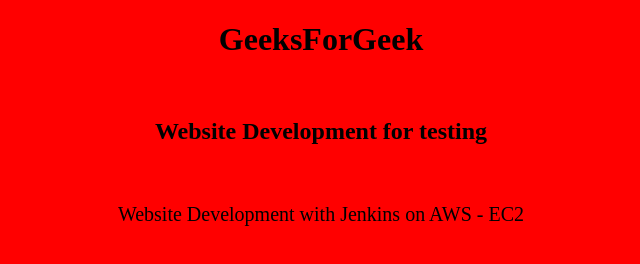
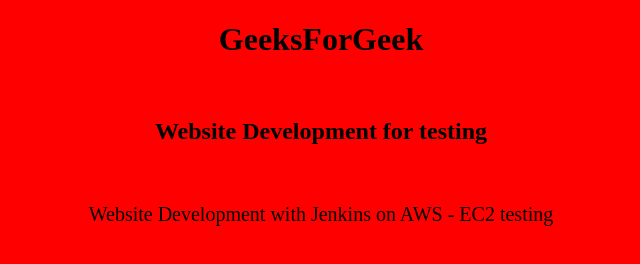
Before and after one commit to Raghavavv/jenkinsrepo, a plain HTML site: page index.html in a window 1280 px wide. Shown: the whole page, without its empty margins (319-959 px from the left). Drawn offline with Linux system fonts and the light colour scheme.

Commit message:
Deploying code to ec2 using jenkins

```diff
--- a/index.html
+++ b/index.html
@@ -30,6 +30,6 @@ p{
     <br>
    <h2> Website Development for testing </h2>
    <br>
-   <p> Website Development with Jenkins on AWS - EC2</p>
+   <p> Website Development with Jenkins on AWS - EC2 testing</p>
 </body>
 </html>
```
